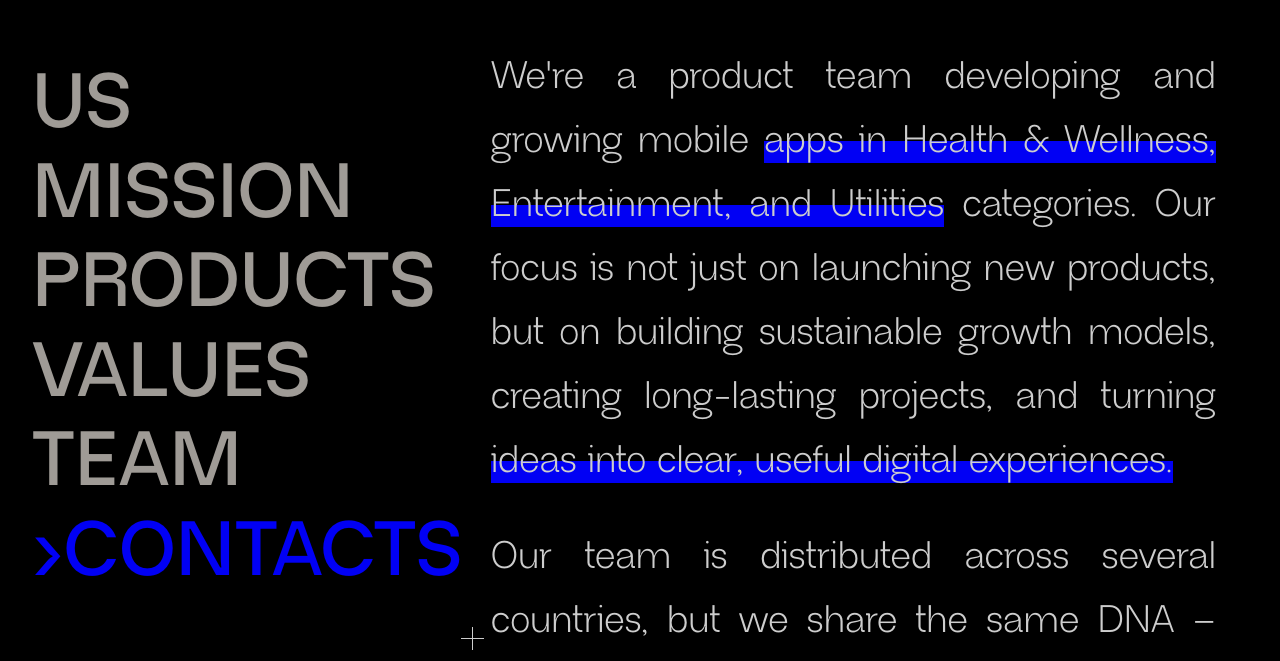
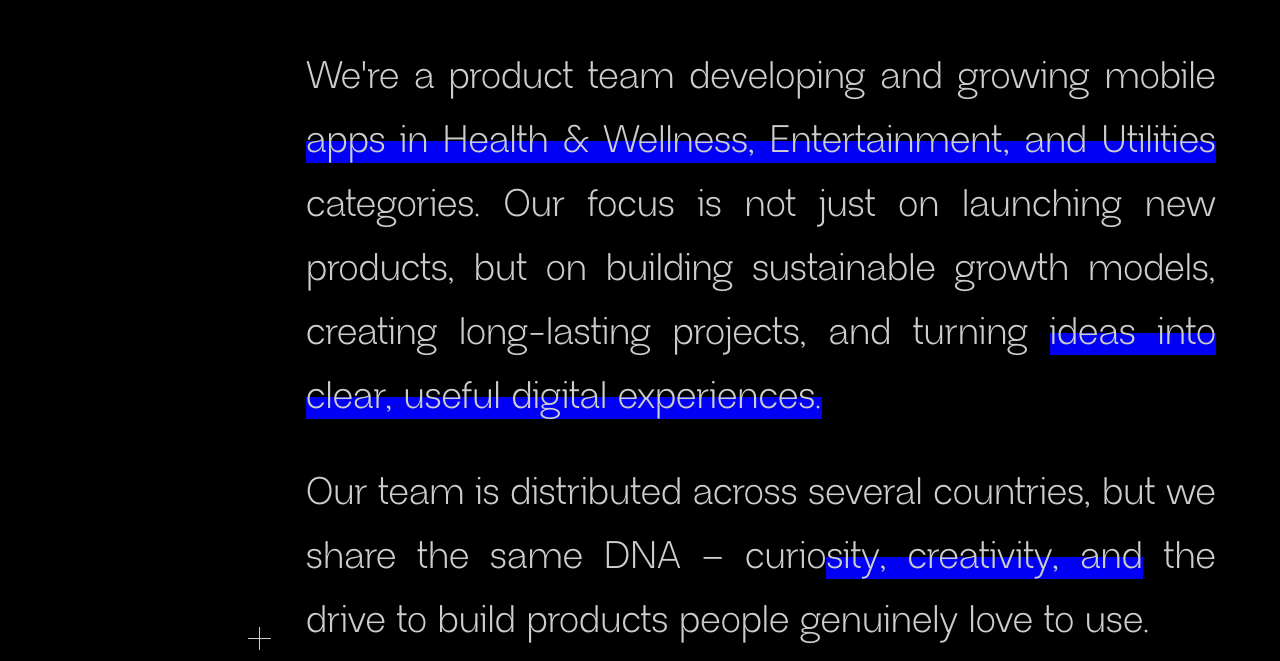
Before and after one commit to burneroff/cocao, a Next.js app: page / in a window 1280 px wide. Shown: the part 819-1480 px from the top of the page. Built offline with nearby package versions, Linux system fonts and the light colour scheme.

Commit message:
another try

```diff
--- a/app/components/Footer.tsx
+++ b/app/components/Footer.tsx
@@ -11,7 +11,7 @@ export default function Footer() {
       className="
       pt-[170px]
       md: pt-[0px]
-    w-full pb-[20px] md:pb-[0px] md:h-[204px] relative
+    w-full pb-[40px] md:pb-[0px] md:h-[204px] relative
     flex items-start min-[400px]:items-center
     px-[16px]
     md:px-[40px]
--- a/app/components/Hero.tsx
+++ b/app/components/Hero.tsx
@@ -69,7 +69,7 @@ export default function Hero({ isLoaded = false }: HeroProps) {
       />
 
       <div className="relative z-10 flex h-full flex-col">
-        <div className="flex flex-1 items-end justify-start pb-22 md:justify-end md:pb-12 md:items-center xl:pb-0 px-4 md:pr-16">
+        <div className="flex flex-1 items-end justify-start pb-20 md:justify-end md:pb-12 md:items-center xl:pb-0 px-4 md:pr-16">
           <div className="flex flex-col text-left min-[1000px]:text-right">
             <h1
               className={`
--- a/app/components/NavigationSection.tsx
+++ b/app/components/NavigationSection.tsx
@@ -279,8 +279,8 @@ export default function NavigationSection() {
   const [activeSection, setActiveSection] = useState("us");
   const sectionRefs = useRef<{ [key: string]: HTMLDivElement | null }>({});
   const [hoveredId, setHoveredId] = useState<string | null>(null);
-  const [isMobile, setIsMobile] = useState(false);
-  const [isSnapDisabled, setIsSnapDisabled] = useState(false);
+  const [isMobile, setIsMobile] = useState(true);
+  const [isSnapDisabled, setIsSnapDisabled] = useState(true);
   const isProgrammaticScrollRef = useRef(false);
   const programmaticTimeoutRef = useRef<number | null>(null);
   const wheelAccumulatorRef = useRef(0);
@@ -294,6 +294,7 @@ export default function NavigationSection() {
   const snapOffsetsDesktop = { top: -80, bottom: 0 };
   const snapOffsetsMobile = { top: -120, bottom: 0 };
   const snapOffsets = isMobile ? snapOffsetsMobile : snapOffsetsDesktop;
+  const useMobileLayout = isMobile || isSnapDisabled;
   const valuesLockDelay = 400;
   const valuesReleaseDelay = 200;
 
@@ -456,6 +457,7 @@ export default function NavigationSection() {
   }, []);
 
   useEffect(() => {
+    if (useMobileLayout) return;
     let rafId: number | null = null;
     let lastTargetSectionId: string | null = null;
     let lastUsPreviewState = false;
@@ -567,9 +569,10 @@ export default function NavigationSection() {
         cancelAnimationFrame(rafId);
       }
     };
-  }, [isMobile]);
+  }, [useMobileLayout]);
 
   useEffect(() => {
+    if (useMobileLayout) return;
     const handleProgrammaticScroll = (event: Event) => {
       const customEvent = event as CustomEvent<{ targetId?: string }>;
       markProgrammaticScroll(customEvent.detail?.targetId, false);
@@ -586,10 +589,10 @@ export default function NavigationSection() {
         handleProgrammaticScroll,
       );
     };
-  }, [isMobile]);
+  }, [useMobileLayout]);
 
   useEffect(() => {
-    if (isMobile || isSnapDisabled) return;
+    if (useMobileLayout) return;
     const handleValuesRelease = (event: Event) => {
       const customEvent = event as CustomEvent<{ direction?: "down" | "up" }>;
       if (isProgrammaticScrollRef.current) return;
@@ -619,10 +622,10 @@ export default function NavigationSection() {
     return () => {
       window.removeEventListener("values-release", handleValuesRelease);
     };
-  }, [isMobile, isSnapDisabled]);
+  }, [useMobileLayout]);
 
   useEffect(() => {
-    if (isMobile || isSnapDisabled) return;
+    if (useMobileLayout) return;
 
     // Кэш для sectionRects, обновляется только при необходимости
     let cachedSectionRects: { id: string; rect: DOMRect }[] | null = null;
@@ -843,10 +846,10 @@ export default function NavigationSection() {
       window.removeEventListener("touchmove", handleTouchMove);
       window.removeEventListener("touchend", handleTouchEnd);
     };
-  }, [isMobile, isSnapDisabled]);
+  }, [useMobileLayout]);
 
   useEffect(() => {
-    if (isMobile) return;
+    if (useMobileLayout) return;
 
     const observers: IntersectionObserver[] = [];
     const sectionIntersections = new Map<string, number>();
@@ -913,10 +916,10 @@ export default function NavigationSection() {
         cancelAnimationFrame(rafId);
       }
     };
-  }, [isMobile]);
+  }, [useMobileLayout]);
 
   const scrollToSection = (id: string) => {
-    if (isMobile) return;
+    if (useMobileLayout) return;
 
     const element = getVisibleSnapTarget(id);
     if (element) {
@@ -939,7 +942,7 @@ export default function NavigationSection() {
 
   return (
     <div className="relative flex">
-      {!isMobile && (
+      {!useMobileLayout && (
         <div className="sticky top-0 h-screen w-1/3 px-8 pt-12 pb-8 z-20 pointer-events-none shrink-0 hidden md:block">
           <NavItems
             sections={sections}
@@ -952,7 +955,7 @@ export default function NavigationSection() {
       )}
 
       <div
-        className={`flex-1 ${isMobile ? "w-full" : "-ml-[33.333333%]"
+        className={`flex-1 ${useMobileLayout ? "w-full" : "-ml-[33.333333%]"
           }  overflow-hidden`}
       >
         {sections.map((section) => {
@@ -963,7 +966,7 @@ export default function NavigationSection() {
               key={section.id}
               sectionId={section.id}
               sectionRefs={sectionRefs}
-              isMobile={isMobile}
+              isMobile={useMobileLayout}
               bgColor={sectionData?.bgColor || "bg-white"}
             >
               <SectionComponent />
--- a/app/components/sections/Values.tsx
+++ b/app/components/sections/Values.tsx
@@ -49,8 +49,8 @@ const valuesData: ValueSection[] = [
 export default function Values() {
   const [currentSection, setCurrentSection] = useState(0);
   const [allSectionsViewed, setAllSectionsViewed] = useState(false);
-  const [isMobile, setIsMobile] = useState(false);
-  const [isSnapDisabled, setIsSnapDisabled] = useState(false);
+  const [isMobile, setIsMobile] = useState(true);
+  const [isSnapDisabled, setIsSnapDisabled] = useState(true);
   const containerRef = useRef<HTMLDivElement | null>(null);
   const viewedSectionsRef = useRef<Set<number>>(new Set([0]));
   const isActiveRef = useRef(false);
@@ -68,6 +68,7 @@ export default function Values() {
   const lastIntentRef = useRef(0);
   const transitionLockMs = 500;
   const swiperRef = useRef<SwiperType | null>(null);
+  const useMobileLayout = isMobile || isSnapDisabled;
 
   useLayoutEffect(() => {
     const userAgent = window.navigator.userAgent;
@@ -142,7 +143,7 @@ export default function Values() {
   }, [allSectionsViewed]);
 
   useLayoutEffect(() => {
-    if (isMobile || isSnapDisabled) return;
+    if (useMobileLayout) return;
 
     const observer = new IntersectionObserver(
       (entries) => {
@@ -179,10 +180,10 @@ export default function Values() {
     }
 
     return () => observer.disconnect();
-  }, [isMobile, isSnapDisabled]);
+  }, [useMobileLayout]);
 
   useLayoutEffect(() => {
-    if (isMobile || isSnapDisabled) return;
+    if (useMobileLayout) return;
 
     const endProgrammaticScroll = () => {
       const targetId = programmaticTargetRef.current;
@@ -243,10 +244,10 @@ export default function Values() {
         window.cancelAnimationFrame(snapRafRef.current);
       }
     };
-  }, [isMobile, isSnapDisabled]);
+  }, [useMobileLayout]);
 
   useLayoutEffect(() => {
-    if (isMobile || isSnapDisabled) return;
+    if (useMobileLayout) return;
 
     const canExitUp = (deltaY: number) => currentSection === 0 && deltaY < 0;
     const canExitDown = (deltaY: number) =>
@@ -376,11 +377,11 @@ export default function Values() {
       window.removeEventListener("touchmove", handleTouchMove);
       window.removeEventListener("touchend", handleTouchEnd);
     };
-  }, [currentSection, allSectionsViewed, isMobile, isSnapDisabled]);
+  }, [currentSection, allSectionsViewed, useMobileLayout]);
 
   const currentValue = valuesData[currentSection];
 
-  if (isMobile) {
+  if (useMobileLayout) {
     return (
       <div className="relative w-full h-screen">
         <Swiper
```
Lines whose indentation alone changed are shown as unchanged.
